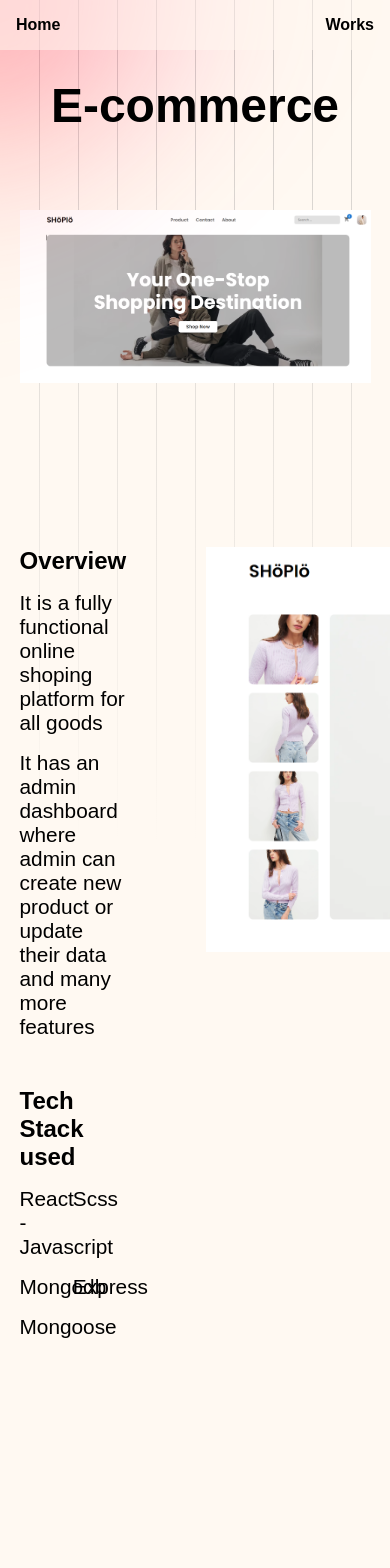
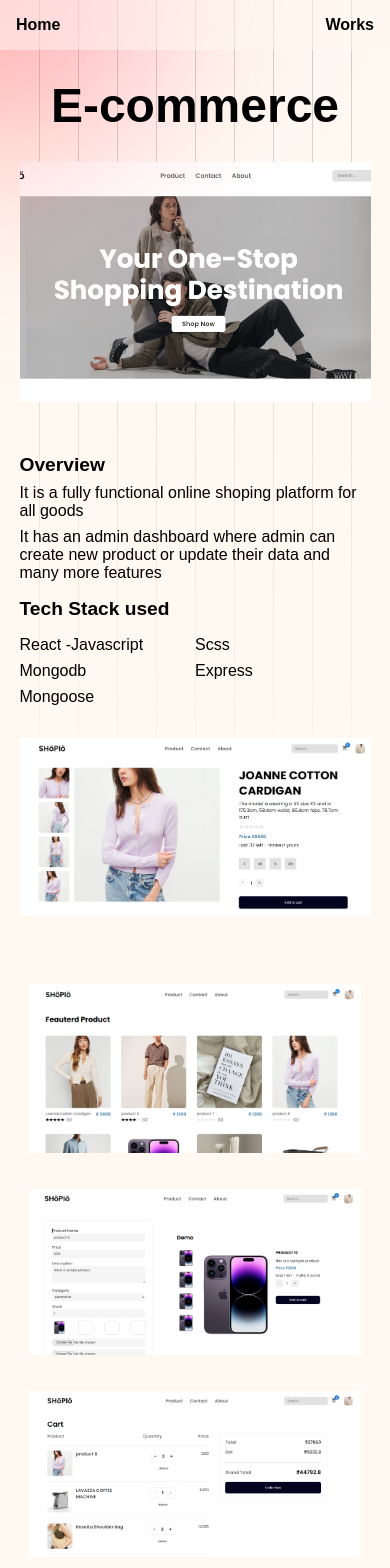
Before and after one commit to VinayKokate22/Portfolio, a React (Create React App) app: page /works/ecommerce in a window 390 px wide. Shown: the top 1568 px of the page. Built offline with nearby package versions, Linux system fonts and the light colour scheme; a web font is replaced by a local one; what react-locomotive-scroll would draw is missing.

Commit message:
responsive singleproject  section

```diff
--- a/src/components/style.css
+++ b/src/components/style.css
@@ -423,7 +423,7 @@
   .Workssection .singleproject .imagerevelanimation {
     width: 100%;
     height: 15rem;
-    background-color: #574b43;
+    background-color: #857d83;
     z-index: 9999;
     position: absolute;
   }
@@ -450,8 +450,8 @@
     height: 15rem;
     -o-object-fit: cover;
        object-fit: cover;
-    filter: sepia(70%) brightness(0.8) grayscale(0.5);
-    -webkit-filter: sepia(70%) brightness(0.8) grayscale(0.5);
+    filter: sepia(0%) brightness(1) grayscale(0);
+    -webkit-filter: sepia(0%) brightness(1) grayscale(0);
     transition: 0.6s ease-in-out;
   }
   .Workssection .singleproject img:hover {
@@ -489,10 +489,10 @@
   .contactsection h4 {
     font-size: 1.1rem;
     font-weight: 600;
-    margin-bottom: 2rem;
+    margin-bottom: 1rem;
   }
   .contactsection .social-links {
-    margin-top: 3rem;
+    margin-top: 1rem;
   }
   .contactsection .social-links ul {
     list-style: none;
--- a/src/pages/singleproject/ecommerce.css
+++ b/src/pages/singleproject/ecommerce.css
@@ -7,7 +7,6 @@
 }
 .ecommercepage .ecommercetitle {
   margin-top: 2rem;
-  font-size: 7rem;
   display: flex;
   align-items: center;
   justify-content: center;
@@ -62,4 +61,78 @@
 }
 .ecommercepage .imagerevelcoolanimation img {
   width: 100%;
+}
+
+@media screen and (max-width: 580px) {
+  .ecommercepage .curtainrevel {
+    width: 100%;
+    height: 130vh;
+    background-color: rgb(255, 41, 88);
+    position: absolute;
+    top: -20rem;
+  }
+  .ecommercepage .ecommercetitle {
+    margin-top: 2rem;
+    display: flex;
+    align-items: center;
+    justify-content: center;
+  }
+  .ecommercepage .mainimage {
+    width: 90%;
+    margin: 2rem auto 0 auto;
+    z-index: 9999;
+  }
+  .ecommercepage .mainimage img {
+    width: 100%;
+    height: 15rem;
+    -o-object-fit: cover;
+       object-fit: cover;
+    z-index: 99999;
+  }
+  .ecommercepage .techstackused {
+    width: 90%;
+    margin: 3rem auto 0 auto;
+    padding-bottom: 2rem;
+    display: flex;
+    flex-direction: column;
+    gap: 2rem;
+    justify-content: space-between;
+  }
+  .ecommercepage .techstackused .techstackinfo {
+    display: flex;
+    flex-direction: column;
+    gap: 1rem;
+  }
+  .ecommercepage .techstackused .techstackinfo h3 {
+    font-size: 1.2rem;
+    font-weight: 600;
+  }
+  .ecommercepage .techstackused .techstackinfo .overview p {
+    margin-top: 0.5rem;
+    font-size: 1rem;
+  }
+  .ecommercepage .techstackused .techstackinfo .techstack ul {
+    list-style: none;
+    margin-top: 1rem;
+    display: flex;
+    flex-wrap: wrap;
+    row-gap: 0.5rem;
+  }
+  .ecommercepage .techstackused .techstackinfo .techstack ul li {
+    width: 50%;
+    font-size: 1rem;
+  }
+  .ecommercepage .techstackused .secondimage img {
+    width: 100%;
+    z-index: 99999;
+  }
+  .ecommercepage .imagerevelcoolanimation {
+    width: 85%;
+    margin: 2rem auto;
+    overflow: hidden;
+  }
+  .ecommercepage .imagerevelcoolanimation img {
+    width: 100%;
+    z-index: 99999;
+  }
 }/*# sourceMappingURL=ecommerce.css.map */
--- a/src/pages/singleproject/ecommerce.scss
+++ b/src/pages/singleproject/ecommerce.scss
@@ -8,7 +8,6 @@
   }
   .ecommercetitle {
     margin-top: 2rem;
-    font-size: 7rem;
     display: flex;
     align-items: center;
     justify-content: center;
@@ -74,3 +73,86 @@
     }
   }
 }
+@media screen and (max-width: 580px) {
+  .ecommercepage {
+    .curtainrevel {
+      width: 100%;
+      height: 130vh;
+      background-color: rgb(255, 41, 88);
+      position: absolute;
+      top: -20rem;
+    }
+    .ecommercetitle {
+      margin-top: 2rem;
+
+      display: flex;
+      align-items: center;
+      justify-content: center;
+    }
+    .mainimage {
+      width: 90%;
+      margin: 2rem auto 0 auto;
+      z-index: 9999;
+
+      img {
+        width: 100%;
+        height: 15rem;
+        object-fit: cover;
+        z-index: 99999;
+      }
+    }
+    .techstackused {
+      width: 90%;
+      margin: 3rem auto 0 auto;
+      padding-bottom: 2rem;
+      display: flex;
+      flex-direction: column;
+      gap: 2rem;
+      justify-content: space-between;
+      .techstackinfo {
+        display: flex;
+        flex-direction: column;
+        gap: 1rem;
+        h3 {
+          font-size: 1.2rem;
+          font-weight: 600;
+        }
+        .overview {
+          p {
+            margin-top: 0.5rem;
+            font-size: 1rem;
+          }
+        }
+        .techstack {
+          ul {
+            list-style: none;
+            margin-top: 1rem;
+            display: flex;
+            flex-wrap: wrap;
+            row-gap: 0.5rem;
+            li {
+              width: 50%;
+              font-size: 1rem;
+            }
+          }
+        }
+      }
+      .secondimage {
+        img {
+          width: 100%;
+          z-index: 99999;
+        }
+      }
+    }
+    .imagerevelcoolanimation {
+      width: 85%;
+      margin: 2rem auto;
+      overflow: hidden;
+
+      img {
+        width: 100%;
+        z-index: 99999;
+      }
+    }
+  }
+}
```
Also changed, not shown: src/components/style.scss (+5 -5 lines), 2 other files (tests, documents, lock files or other folders).
